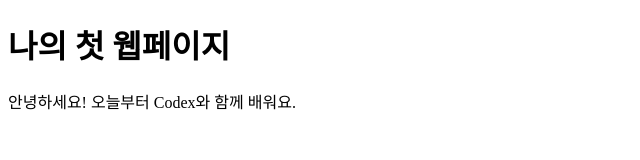
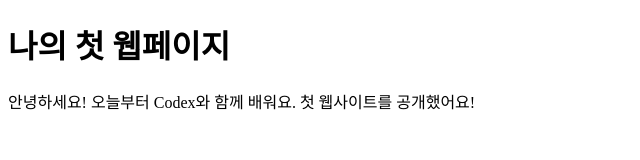
Before and after one commit to madsoho114/my-first-site, a plain HTML site: page index.html in a window 1280 px wide. Shown: the whole page, without its empty margins (0-640 px from the left). Drawn offline with Linux system fonts and the light colour scheme.

Commit message:
첫 웹사이트 공개 소감 추가

```diff
--- a/index.html
+++ b/index.html
@@ -7,6 +7,6 @@
   </head>
   <body>
     <h1>나의 첫 웹페이지</h1>
-    <p>안녕하세요! 오늘부터 Codex와 함께 배워요.</p>
+    <p>안녕하세요! 오늘부터 Codex와 함께 배워요. 첫 웹사이트를 공개했어요!</p>
   </body>
 </html>
```
